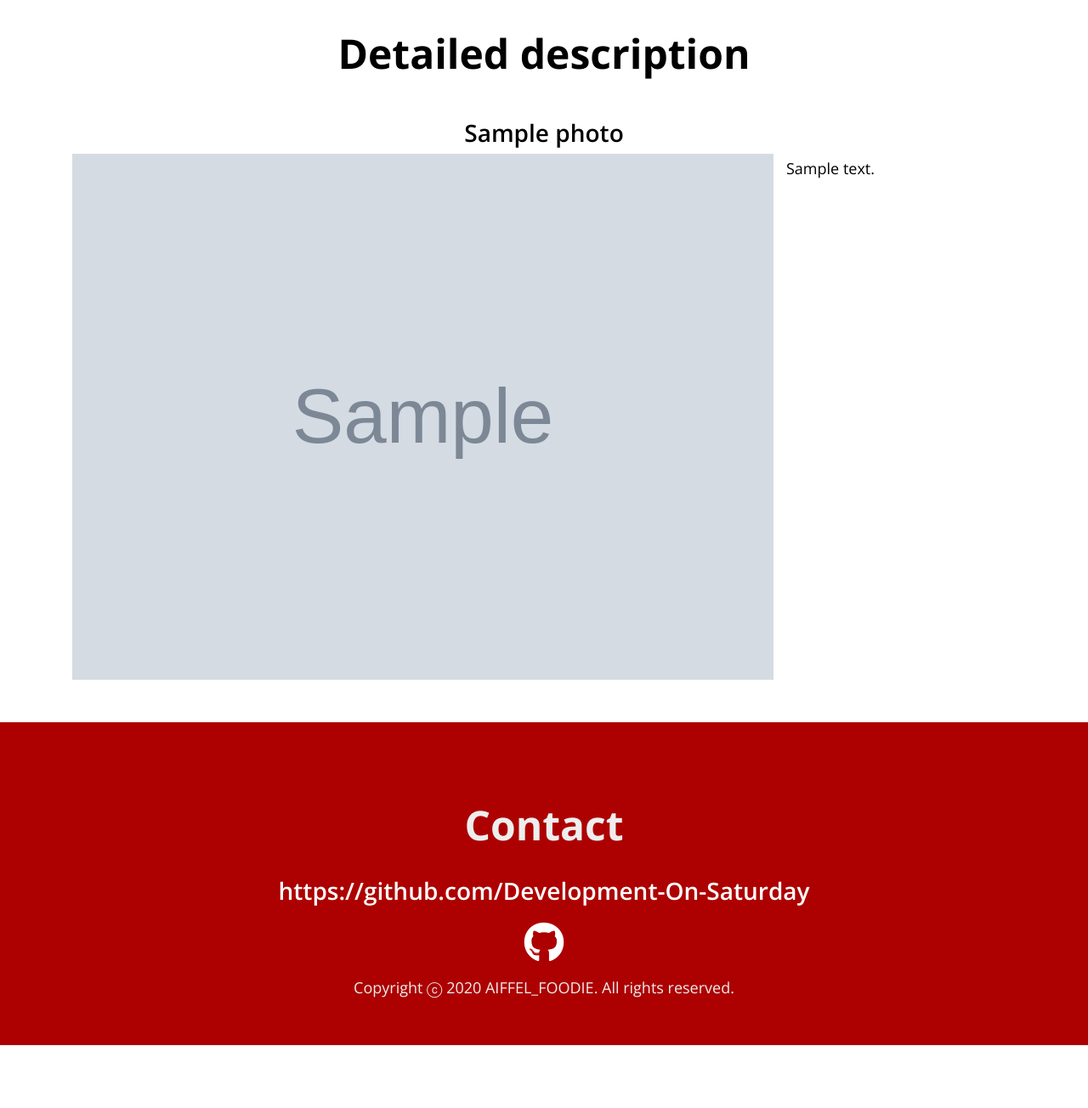
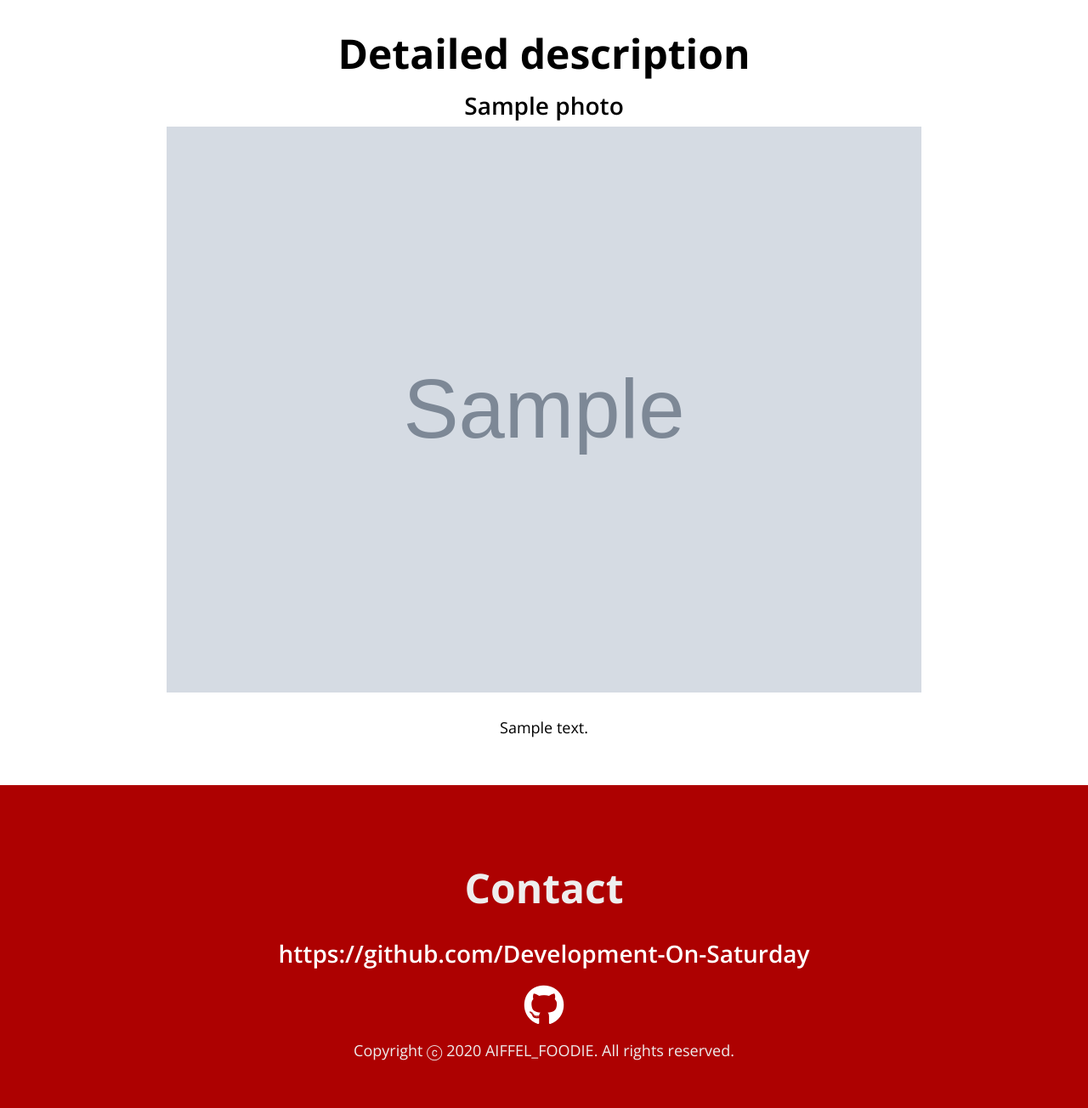
Before and after one commit to Development-On-Saturday/AIFOODIE_PROJECT, a Django app: page /photos/photo/1/ in a window 1280 px wide. Shown: the part 66-1370 px from the top of the page at 85% size. Before the commit the page ends 1296 px from the top, so only its background shows below. Run offline with Django 3.2, Linux system fonts and the light colour scheme; a user stored in the database is signed in; tables that the repository leaves empty hold one stand-in row (values such as "Sample post"); grey boxes marked "Sample" are stand-in pictures; some libraries are stand-ins or nearby versions.

Commit message:
photo description

```diff
--- a/django_dev/templates/photos/photo_detail.html
+++ b/django_dev/templates/photos/photo_detail.html
@@ -17,22 +17,21 @@
     <div class="container">
         &emsp;
         <h1>Detailed description</h1>
-        <h2 class="mt-5">{{ object.title }}</h2>
-        <div class="row">
-            <div class="col-md-9">
+        <h2>{{ object.title }}</h2>
+        <div class="object__image">
             <a href="{{ object.image.url }}">
-                    <img src="{{ object.image.url }}" style="width: 100%;">
+                <img src="{{ object.image.url }}" style="width: 80%;">
             </a>
         </div>
-            <div class="detail__description">
+        &emsp;
+        <div class="object__description">
             {% if object.description %}
-                <p>{{ object.description|linebreaks }}</p>
+            <p>{{ object.description|linebreaks }}<p>
             {% else %}
             <p>(blank)</p>
             {% endif %}
         </div>
     </div>
-    </div>
 </section>
 
 {% endblock %}
```
Lines whose indentation alone changed are shown as unchanged.
